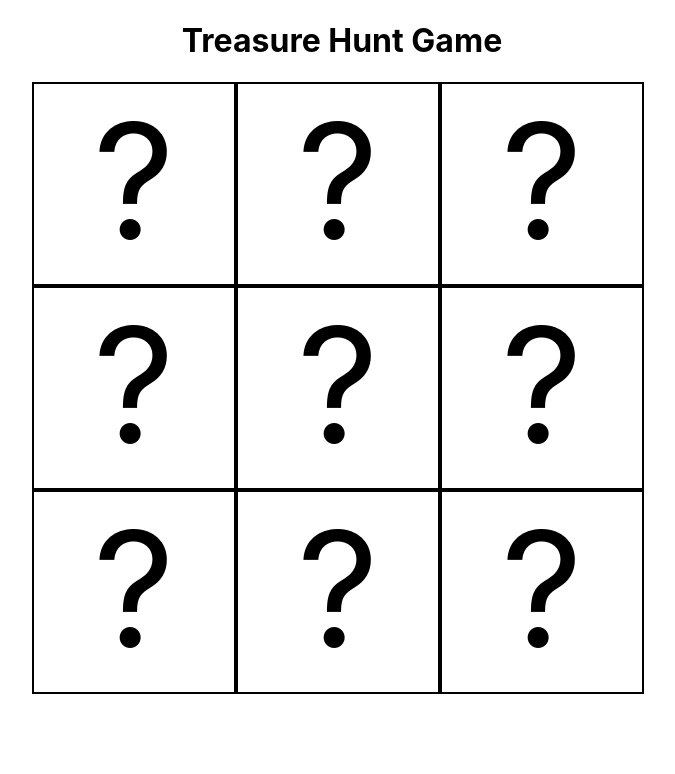
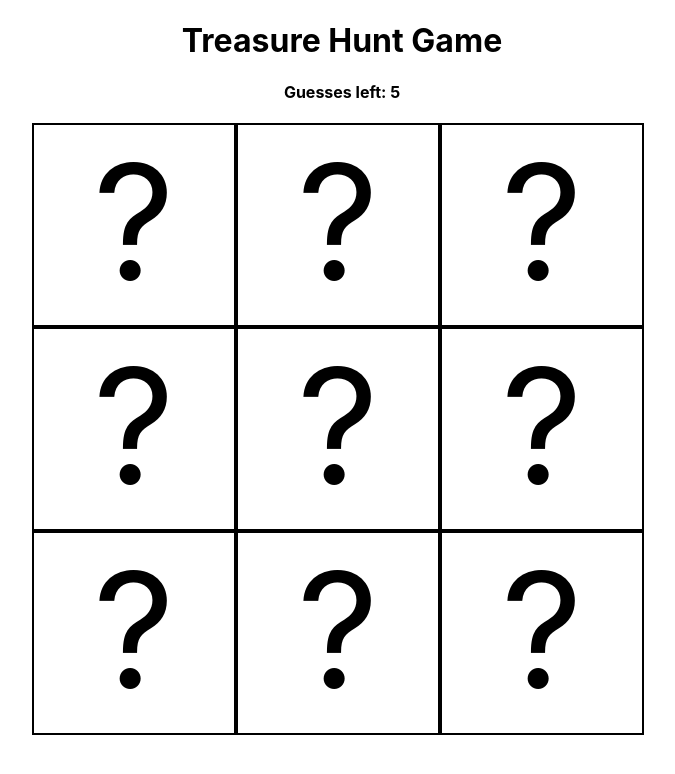
Before and after one commit to learn-academy-2021-charlie/treasure-hunt-lauralyngonzalez, a React (Create React App) app: page / in a window 1280 px wide. Shown: the top 774 px of the page, without its empty margins (298-973 px from the left). Built offline with nearby package versions, Linux system fonts and the light colour scheme.

Commit message:
guesses displayed and decrements

```diff
--- a/src/App.css
+++ b/src/App.css
@@ -1,4 +1,8 @@
 h1 {
+    text-align: center;
+}
+
+h4 {
     text-align: center;
 }
 
--- a/src/App.js
+++ b/src/App.js
@@ -8,10 +8,12 @@ class App extends Component{
     this.state = {
       board: ["?", "?", "?", "?", "?", "?", "?", "?", "?"],
       treasureLocation: null,
-      bombLocation: null
+      bombLocation: null,
+      guesses: 5
     }
   }
 
+  //TODO: COMMENT on this lifecycle method
   componentDidMount() {
     let treasure = Math.floor(Math.random() * this.state.board.length)
     let bomb;
@@ -37,13 +39,14 @@ class App extends Component{
       board[index] = "🌴"
     }
 
-    this.setState({board: board})
+    this.setState({board: board, guesses: this.state.guesses-1})
   }
 
   render(){
     return(
       <>
         <h1>Treasure Hunt Game</h1>
+        <h4>Guesses left: {this.state.guesses}</h4>
         <div id="gameboard">
           {this.state.board.map((val, idx) => {
             return (
```
